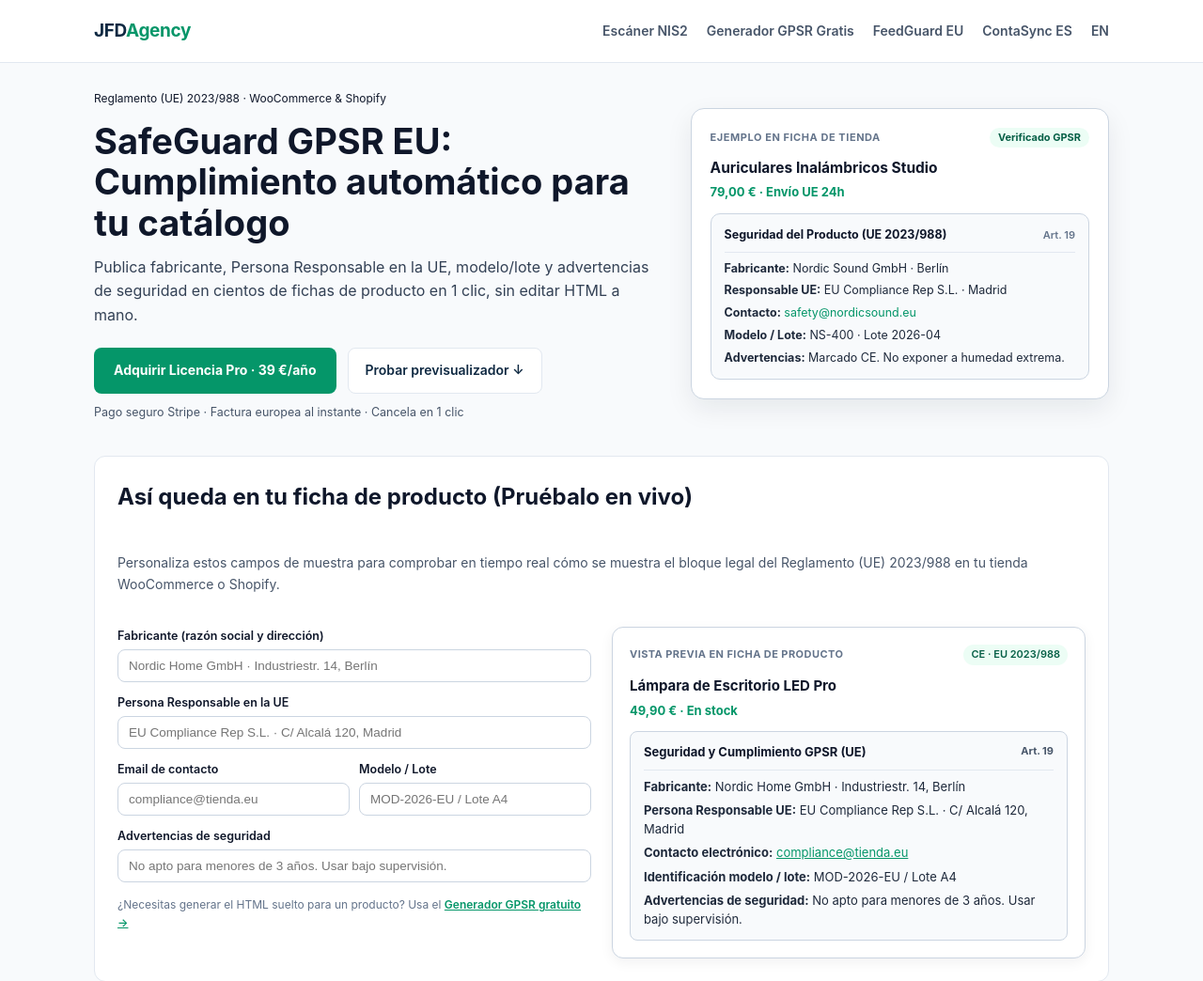
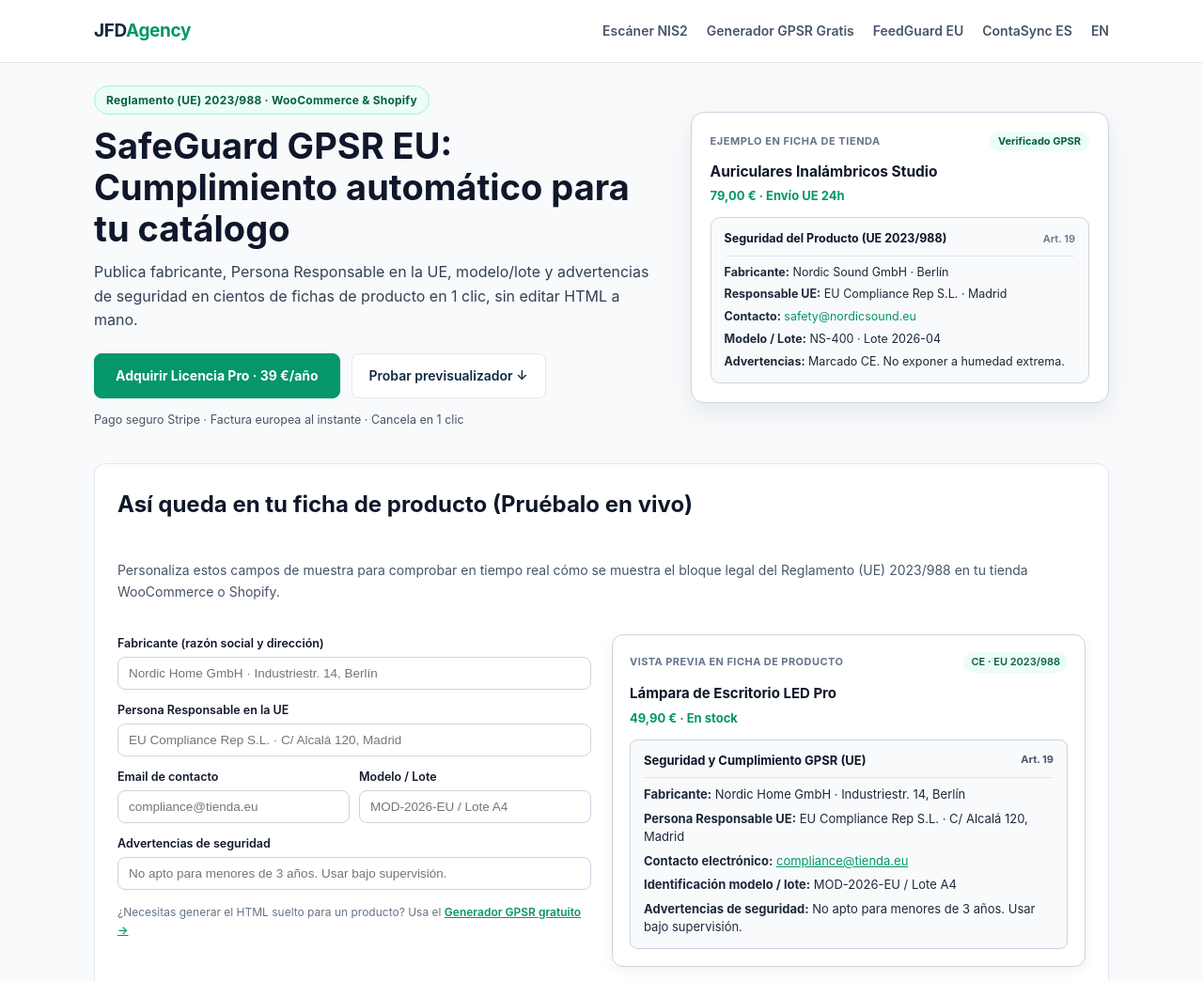
Before and after one commit to jusefek/jfdagency-web, a plain HTML site: page safeguard-gpsr/index.html in a window 1280 px wide. Shown: the top 1044 px of the page at 94% size. Drawn offline with Linux system fonts and the light colour scheme.

Commit message:
Fix SafeGuard GPSR Pro button, 2-col hero, badge pill, and CSS cache-busting

```diff
--- a/assets/css/styles.css
+++ b/assets/css/styles.css
@@ -630,23 +630,53 @@ a {
   color: var(--emerald-dark);
 }
 
+.badge {
+  display: inline-block;
+  padding: 5px 12px;
+  border-radius: 999px;
+  font-size: 12px;
+  font-weight: 700;
+  letter-spacing: 0.02em;
+}
+
+.badge-green {
+  background-color: #ecfdf5;
+  color: #065f46;
+  border: 1px solid #a7f3d0;
+}
+
+a.btn.btn-emerald-solid,
 .btn-emerald-solid {
-  background: #059669;
+  background-color: #059669;
   color: #ffffff;
   font-weight: 700;
+  padding: 12px 22px;
+  border-radius: 8px;
+  text-decoration: none;
+  display: inline-flex;
+  align-items: center;
+  border: 1px solid #059669;
+}
+
+a.btn.btn-emerald-solid:hover,
+.btn-emerald-solid:hover {
+  background-color: #047857;
+  border-color: #047857;
+  color: #ffffff;
+  filter: none;
 }
 
 .gpsr-hero-grid {
   display: grid;
-  grid-template-columns: 1.15fr 0.85fr;
-  gap: 32px;
+  grid-template-columns: 1fr;
+  gap: 24px;
   align-items: center;
   margin-bottom: 36px;
 }
 
-@media (max-width: 860px) {
+@media (min-width: 860px) {
   .gpsr-hero-grid {
-    grid-template-columns: 1fr;
-    gap: 24px;
+    grid-template-columns: 1.15fr 0.85fr;
+    gap: 32px;
   }
 }
--- a/safeguard-gpsr/index.html
+++ b/safeguard-gpsr/index.html
@@ -15,7 +15,7 @@
   <meta property="og:url" content="https://jfdagency.com/safeguard-gpsr/" />
   <meta name="twitter:card" content="summary_large_image" />
   <link rel="icon" type="image/svg+xml" href="/assets/favicon.svg" />
-  <link rel="stylesheet" href="/assets/css/styles.css" />
+  <link rel="stylesheet" href="/assets/css/styles.css?v=20261127" />
   <script type="application/ld+json">
   {
     "@context": "https://schema.org",
@@ -63,11 +63,11 @@
           Publica fabricante, Persona Responsable en la UE, modelo/lote y advertencias de seguridad en cientos de fichas de producto en 1 clic, sin editar HTML a mano.
         </p>
 
-        <div style="display:flex;gap:12px;flex-wrap:wrap;margin-bottom:10px;">
-          <a href="https://buy.stripe.com/aFaaEY4pM51J1K8gnS57W00" target="_blank" rel="noopener noreferrer" class="btn btn-emerald-solid" style="padding:12px 20px;">Adquirir Licencia Pro · 39 €/año</a>
+        <div style="display:flex;gap:12px;flex-wrap:wrap;margin-bottom:14px;">
+          <a href="https://buy.stripe.com/aFaaEY4pM51J1K8gnS57W00" target="_blank" rel="noopener noreferrer" class="btn btn-emerald-solid">Adquirir Licencia Pro · 39 €/año</a>
           <a href="#previsualizador" class="btn btn-outline" style="padding:12px 18px;">Probar previsualizador ↓</a>
         </div>
-        <p style="margin:0;font-size:12.5px;color:#475569;">
+        <p style="margin:0;font-size:12.5px;color:#475569;line-height:1.5;">
           Pago seguro Stripe · Factura europea al instante · Cancela en 1 clic
         </p>
       </div>
```
Also changed, not shown: en/safeguard-gpsr/index.html (+4 -4 lines), safeguard-gpsr/amazon-vendedores/index.html (+1 -1 lines), safeguard-gpsr/cosmetica-parafarmacia/index.html (+1 -1 lines), safeguard-gpsr/electronica-marcado-ce/index.html (+1 -1 lines), safeguard-gpsr/importadores-dropshipping/index.html (+1 -1 lines), safeguard-gpsr/juguetes-puericultura/index.html (+1 -1 lines), safeguard-gpsr/moda-ropa-calzado/index.html (+1 -1 lines), safeguard-gpsr/persona-responsable-ue/index.html (+1 -1 lines), safeguard-gpsr/sanciones-retiradas-ue/index.html (+1 -1 lines), safeguard-gpsr/shopify/index.html (+1 -1 lines), safeguard-gpsr/woocommerce/index.html (+1 -1 lines).
